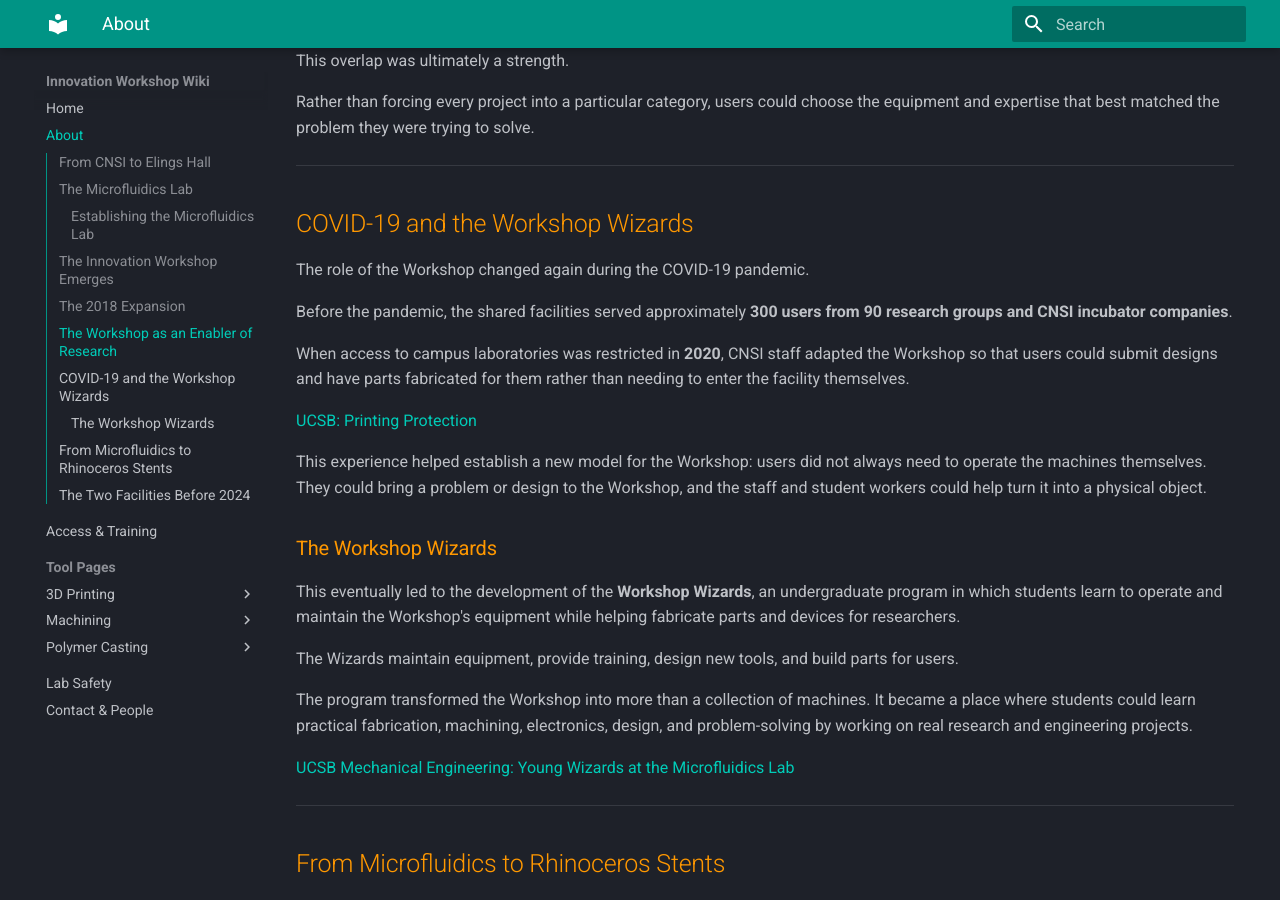
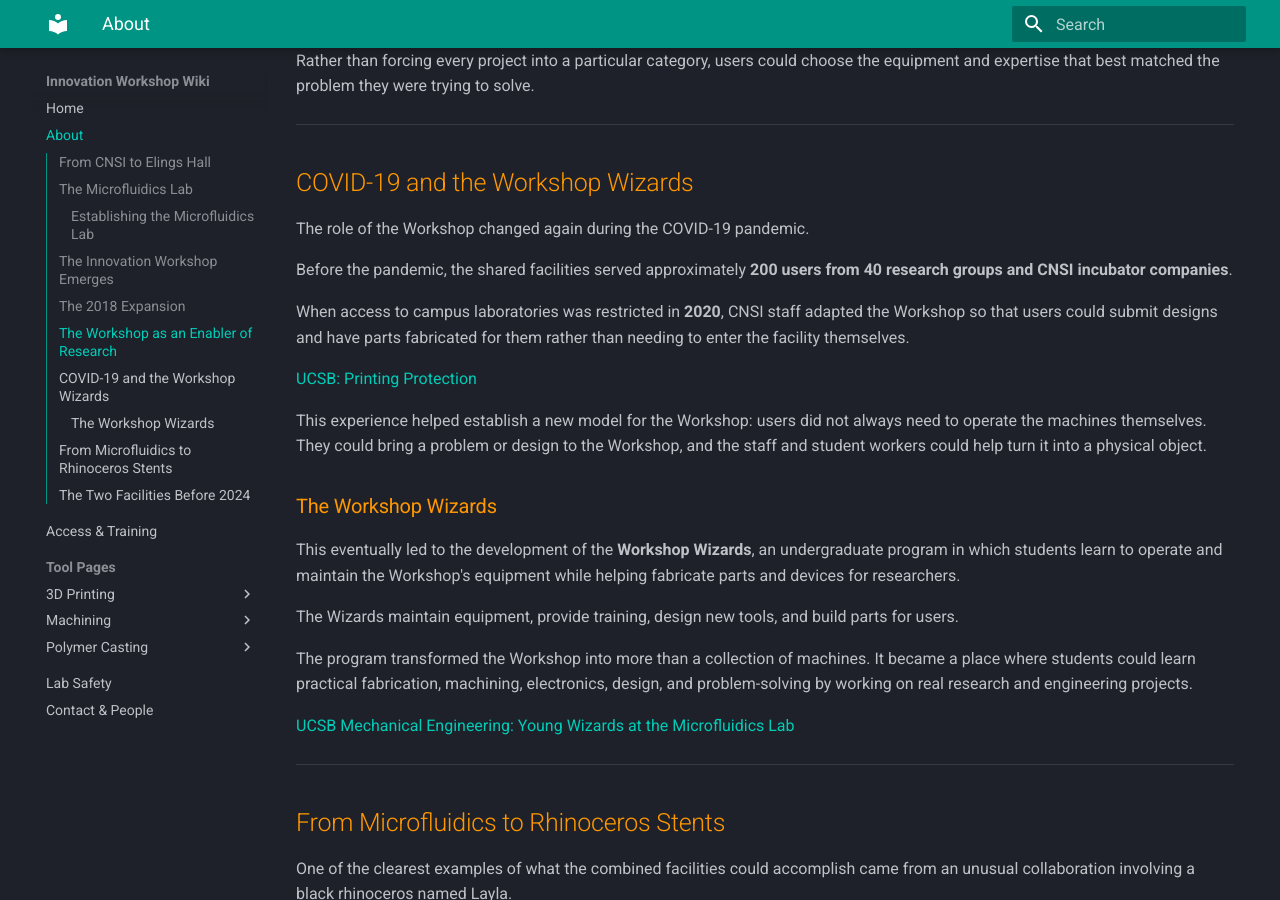
Before and after one commit to ucsb-innovation-workshop/ucsb-innovation-workshop.github.io, an MkDocs documentation site: the page built from docs/about.md, in a window 1280 px wide and 900 px high, scrolled down 3916 px. Built offline with MkDocs 1.6.1 and Material for MkDocs 9.7.7, drawn with Linux system fonts in a browser that asks for light colours; some of the changed text lies outside the part shown.

Commit message:
Update about.md

```diff
--- a/docs/about.md
+++ b/docs/about.md
@@ -143,7 +141,7 @@ Rather than forcing every project into a particular category, users could choose
 
 The role of the Workshop changed again during the COVID-19 pandemic.
 
-Before the pandemic, the shared facilities served approximately **300 users from 90 research groups and CNSI incubator companies**.
+Before the pandemic, the shared facilities served approximately **200 users from 40 research groups and CNSI incubator companies**.
 
 When access to campus laboratories was restricted in **2020**, CNSI staff adapted the Workshop so that users could submit designs and have parts fabricated for them rather than needing to enter the facility themselves.
 
```
Also changed, not shown: other parts of docs/about.md (+0 -2 lines).
